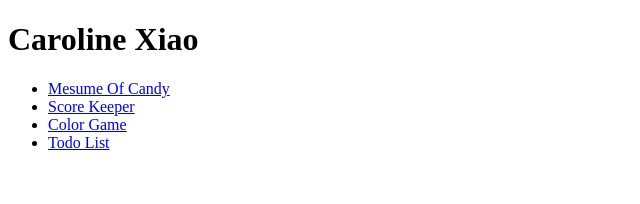
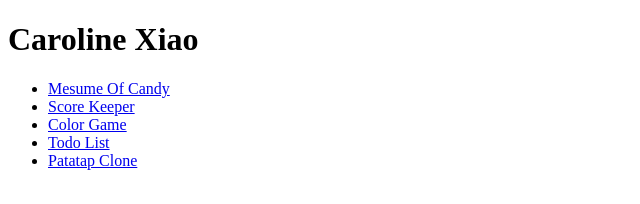
Before and after one commit to CarolineXiao/MyPage, a plain HTML site: page index.html in a window 1280 px wide. Shown: the whole page, without its empty margins (0-640 px from the left). Drawn offline with Linux system fonts and the light colour scheme.

Commit message:
Update index.html

```diff
--- a/index.html
+++ b/index.html
@@ -10,6 +10,7 @@
 		<li><a href="https://carolinexiao.github.io/ScoreKeeper/">Score Keeper</a></li>
 		<li><a href="https://carolinexiao.github.io/ColorGame/">Color Game</a></li>
 		<li><a href="https://carolinexiao.github.io/TodoList/">Todo List</a></li>
+		<li><a href="https://carolinexiao.github.io/PatatapClone/">Patatap Clone</a></li>
 	</ul>
 
 </body>
```
